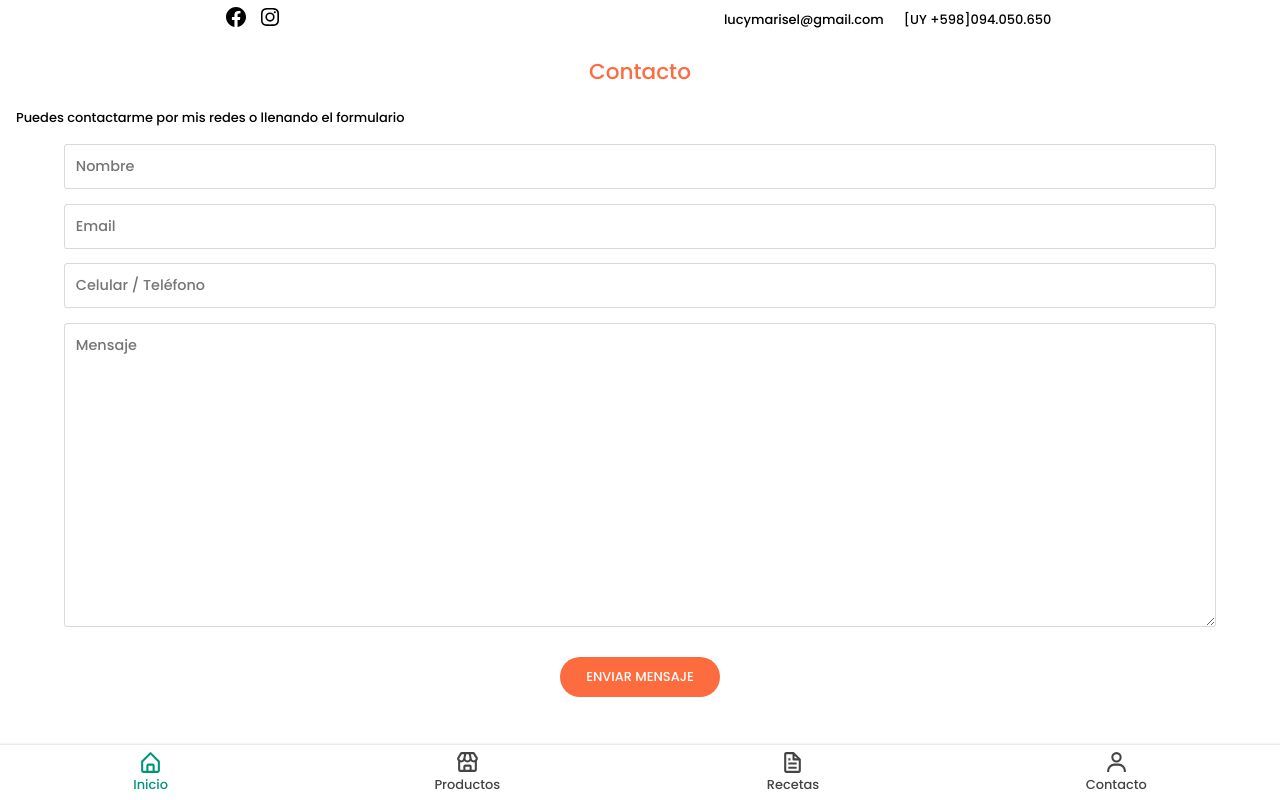
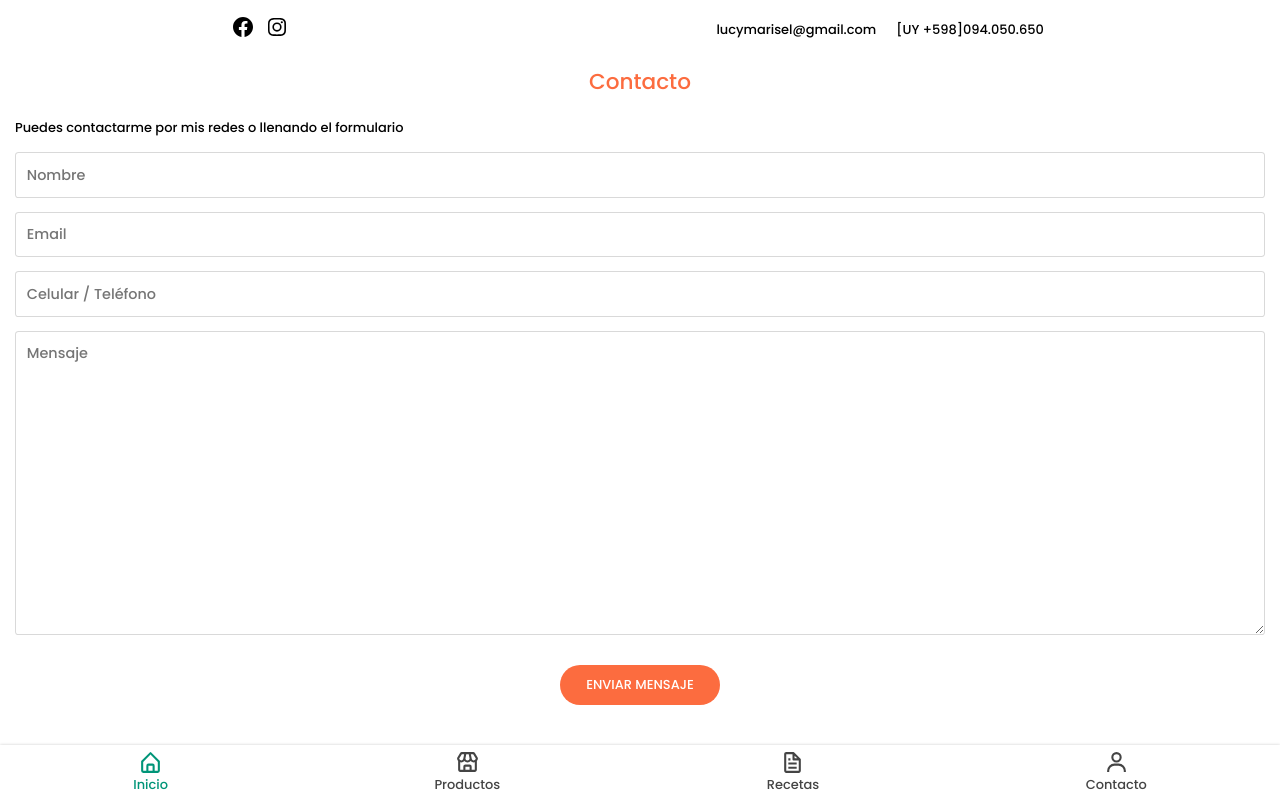
Before and after one commit to oscarfalero/dulcereact, a React (Create React App) app: page /contacto in a window 1280 px wide. Shown: the top 800 px of the page. Built offline with nearby package versions, Linux system fonts and the light colour scheme; grey boxes are pictures that could not be loaded.

Commit message:
margin general container into app

```diff
--- a/src/App.css
+++ /dev/null
@@ -1,5 +0,0 @@
-* {
-  margin: 0;
-  padding: 0;
-  box-sizing: border-box;
-}
--- a/src/App.js
+++ b/src/App.js
@@ -6,18 +6,21 @@ import ProductList from "./pages/products/productList/ProductList";
 import Contact from "./pages/contact/Contact";
 import Home from "./pages/home/Home";
 import Post from "./components/post/Post";
+import styles from "./app.module.css";
 
 function App() {
   return (
     <>
       <Router>
         <NavBar />
+        <div className={styles.container}>
           <Switch>
             <Route path="/" exact component={() => <Home />} />
             <Route path="/productos" exact component={() => <ProductList />} />
             <Route path="/recetas" exact component={() => <RecList />} />
             <Route path="/contacto" exact component={() => <Contact />} />
           </Switch>
+        </div>
       </Router>
       <Post />
     </>
--- /dev/null
+++ b/src/app.module.css
@@ -0,0 +1,3 @@
+.container {
+  margin: 15px 15px 55px 15px;
+}
--- a/src/components/contact_form/ContactForm.module.css
+++ b/src/components/contact_form/ContactForm.module.css
@@ -1,6 +1,6 @@
 .form_cont {
   display: block;
-  width: 90%;
+  width: 100%;
   margin: 1rem auto;
   padding: 0.5rem 0.75rem;
   font-size: 1rem;
--- a/src/pages/contact/Contact.module.css
+++ b/src/pages/contact/Contact.module.css
@@ -8,5 +8,4 @@ h2 {
 
 .text_box {
   font-size: 0.9rem;
-  margin: 16px;
 }
```
Lines whose indentation alone changed are shown as unchanged.
